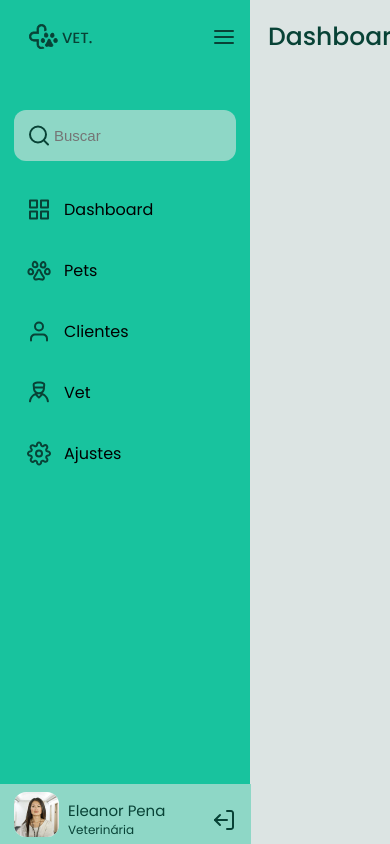
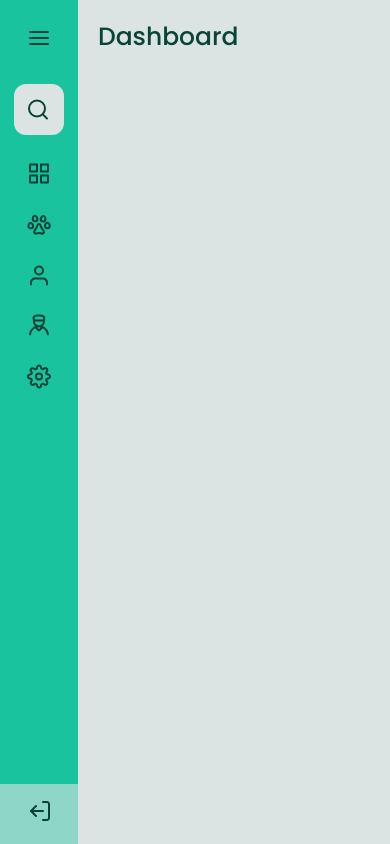
Before and after one commit to vitorgaletti/desafio-sidebar, a plain HTML site: page index.html in a window 390 px wide. Both pictures are taken after a click on the link 223 px from the left and 40 px from the top of the page. Drawn offline with Linux system fonts and the light colour scheme.

Commit message:
added function sidebar

```diff
--- a/css/styles.css
+++ b/css/styles.css
@@ -1,9 +1,10 @@
+/* GLOBAL */
 :root {
   --body-bg-color: #dce4e3;
   --green: hsl(167, 78%, 43%);
   --light-green: hsl(166, 48%, 70%);
-  --light-grey: #dce4e3;
-  --text-color: #084236;
+  --light-grey: hsl(172, 13%, 88%);
+  --text-color: hsl(168, 78%, 15%);
 }
 
 * {
@@ -19,16 +20,22 @@ body {
   background-color: var(--body-bg-color);
 }
 
-.dashboard-menu {
-  position: fixed;
-}
+/* SIDEBAR */
 
 .sidebar-nav {
   position: fixed;
   width: 250px;
   height: 100vh;
   background-color: var(--green);
+  display: flex;
+  flex-direction: column;
 }
+
+.sidebar-nav.close {
+  width: 78px;
+}
+
+/* SIDEBAR TOP*/
 
 .sidebar-top {
   margin-top: 24px;
@@ -38,25 +45,60 @@ body {
   align-items: center;
 }
 
-.sidebar-main ul {
-  margin-top: 1.62rem;
-  display: flex;
-  flex-direction: column;
-  gap: 36px;
+.sidebar-top.close {
+  margin-top: 26px;
+  margin-left: 27px;
+  gap: 0;
 }
 
-.sidebar-main a {
-  margin-left: 27px;
+/* SIDEBAR MAIN */
+
+.sidebar-main ul li a {
+  position: relative;
   display: flex;
   gap: 13px;
+  flex-direction: row;
   text-decoration: none;
   color: var(--dark-green);
+  overflow-x: hidden;
+}
+
+.sidebar-main ul {
+  list-style: none;
+}
+
+.sidebar-main ul li {
+  margin-top: 1.62rem;
+  margin-left: 27px;
+  margin-right: 27px;
+}
+
+.sidebar-main li:hover {
+  padding: 12px;
+  border-radius: 10px;
+  background-color: var(--light-green);
+  cursor: pointer;
+}
+
+.sidebar-main.close li:hover {
+  padding: 0;
+}
+
+.sidebar-main ul li:first-child {
+  padding: 0;
+}
+
+.sidebar-main.close ul li:first-child {
+  margin-left: 14px;
+  margin-right: 14px;
 }
 
 .sidebar-main .input {
-  width: 13.87rem;
   margin-top: 1.68rem;
-  margin-left: 14px;
+}
+
+.sidebar-main .input.close {
+  width: 3.12rem;
 }
 
 .sidebar-main .input label {
@@ -74,25 +116,34 @@ body {
   background: url(../images/search.svg) no-repeat center;
 }
 
-.sidebar-main #search {
+.sidebar-main .input.close label:before {
+  left: 12px;
+}
+
+.sidebar-main .search {
   max-width: 100%;
   height: 50.92px;
   padding: 10px 40px;
 
   font-size: 15px;
   line-height: 22px;
-
   border: none;
   border-radius: 12px;
   background-color: var(--light-green);
   color: var(--text-color);
 }
 
-.sidebar-main #search:focus {
+.sidebar-main .search:focus {
   border: 1px solid var(--text-color);
   outline: none;
 }
 
+.sidebar-main .search.close {
+  padding: 25px;
+  background-color: var(--light-grey);
+}
+
+/* SIDEBAR BOTTOM*/
 .sidebar-bottom {
   position: absolute;
   bottom: 0;
@@ -101,6 +152,10 @@ body {
   background-color: var(--light-green);
   display: flex;
   align-items: center;
+}
+
+.sidebar-bottom.close {
+  width: 4.87rem;
 }
 
 .sidebar-bottom .profile {
@@ -132,13 +187,22 @@ body {
 }
 
 .sidebar-bottom .logout {
+  display: block;
   margin: 18px 0 0 47px;
 }
 
+.sidebar-bottom.close .logout {
+  margin: 18px 27px 18px 28px;
+}
+
+/* MAIN */
 main {
   min-height: 100vh;
   width: calc(100% - 250px);
-  position: absolute;
+}
+
+main.active {
+  width: calc(100% - 78px);
 }
 
 main .dashboard-area {
@@ -147,9 +211,25 @@ main .dashboard-area {
   left: 16.75rem;
 }
 
+main.active .dashboard-area {
+  left: 6.12rem;
+}
+
 main .dashboard-area h2 {
   color: var(--text-color);
   font-size: 25px;
   line-height: 37px;
   font-weight: 500;
 }
+
+.hidden {
+  display: none;
+}
+
+.sidebar-nav,
+.logo,
+.profile,
+.logout,
+main {
+  transition: 0.8s;
+}
--- a/index.html
+++ b/index.html
@@ -17,8 +17,12 @@
     <div class="dashboard-menu">
       <nav class="sidebar-nav">
         <div class="sidebar-top">
-          <a href="#"> <img src="./images/logo.svg" alt="Logo" /></a>
-          <a href="#"> <img src="./images/menu.svg" alt="Menu" /></a>
+          <a href="#">
+            <img class="logo" src="./images/logo.svg" alt="Logo"
+          /></a>
+          <a href="#" class="menu">
+            <img src="./images/menu.svg" alt="Menu"
+          /></a>
         </div>
         <div class="sidebar-main">
           <ul>
@@ -26,7 +30,7 @@
               <div class="input">
                 <label for="search"></label>
                 <input
-                  id="search"
+                  class="search"
                   name="search"
                   type="text"
                   placeholder="Buscar"
@@ -35,7 +39,11 @@
             </li>
             <li>
               <a href="#">
-                <img src="./images/grid.svg" alt="Dashboard" />Dashboard
+                <img
+                  src="./images/grid.svg"
+                  alt="Dashboard"
+                  title="Dashboard"
+                />Dashboard
               </a>
             </li>
 
@@ -69,6 +77,7 @@
           <div class="profile">
             <img src="./images/avatar.jpg" alt="Veterinária" />
           </div>
+
           <div class="profile-details">
             <h5>Eleanor Pena</h5>
             <span>Veterinária</span>
@@ -81,10 +90,12 @@
       </nav>
     </div>
 
-    <main>
+    <main class="">
       <header class="dashboard-area">
         <h2>Dashboard</h2>
       </header>
     </main>
+
+    <script src="./js/script.js"></script>
   </body>
 </html>
--- /dev/null
+++ b/js/script.js
@@ -0,0 +1,30 @@
+const menu = document.querySelector('.menu');
+const sideBarNav = document.querySelector('.sidebar-nav');
+const sideBarTop = document.querySelector('.sidebar-top');
+const logo = document.querySelector('.logo');
+const sideBarMain = document.querySelector('.sidebar-main');
+const input = document.querySelector('.input');
+const search = document.querySelector('.search');
+const sideBarBottom = document.querySelector('.sidebar-bottom');
+const profile = document.querySelector('.profile');
+const profileDetails = document.querySelector('.profile-details');
+const main = document.querySelector('main');
+
+const sidebar = {
+  menuEvent() {
+    menu.addEventListener('click', () => {
+      sideBarNav.classList.toggle('close');
+      sideBarTop.classList.toggle('close');
+      sideBarMain.classList.toggle('close');
+      sideBarBottom.classList.toggle('close');
+      input.classList.toggle('close');
+      search.classList.toggle('close');
+      logo.classList.toggle('hidden');
+      profile.classList.toggle('hidden');
+      profileDetails.classList.toggle('hidden');
+      main.classList.toggle('active');
+    });
+  }
+};
+
+sidebar.menuEvent();
```
